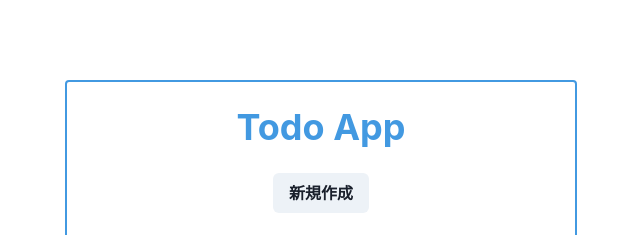
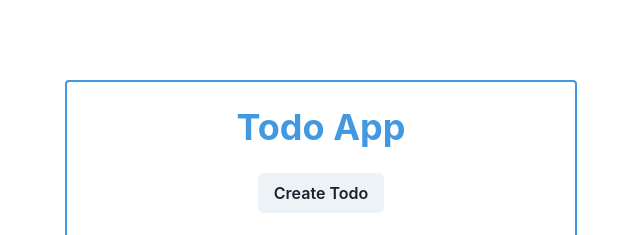
Before and after one commit to shinsaku-web/TodoRedux, a Next.js app: page / in a window 1280 px wide. Shown: the top 235 px of the page, without its empty margins (319-959 px from the left). Built offline with nearby package versions, Linux system fonts and the light colour scheme.

Commit message:
update:ボタンの文言を変更

```diff
--- a/src/components/templates/HomeTemplate.tsx
+++ b/src/components/templates/HomeTemplate.tsx
@@ -18,7 +18,7 @@ export const HomeTemplate = () => {
         Todo App
       </Heading>
       <Box pt={6} display='flex' justifyContent={'space-around'}>
-        <Button onClick={handleClick}>新規作成</Button>
+        <Button onClick={handleClick}>Create Todo</Button>
       </Box>
       <Box pt={6}>
         <List spacing={3}>
```
